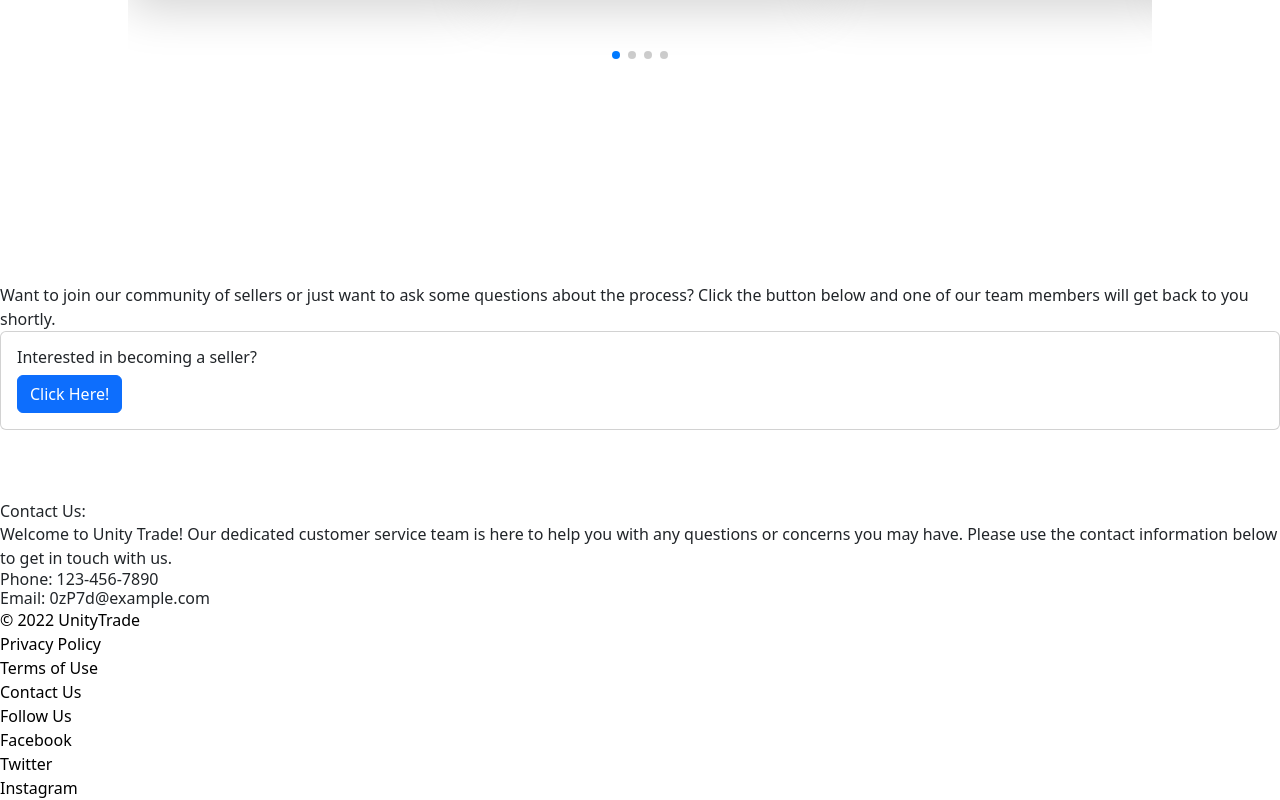
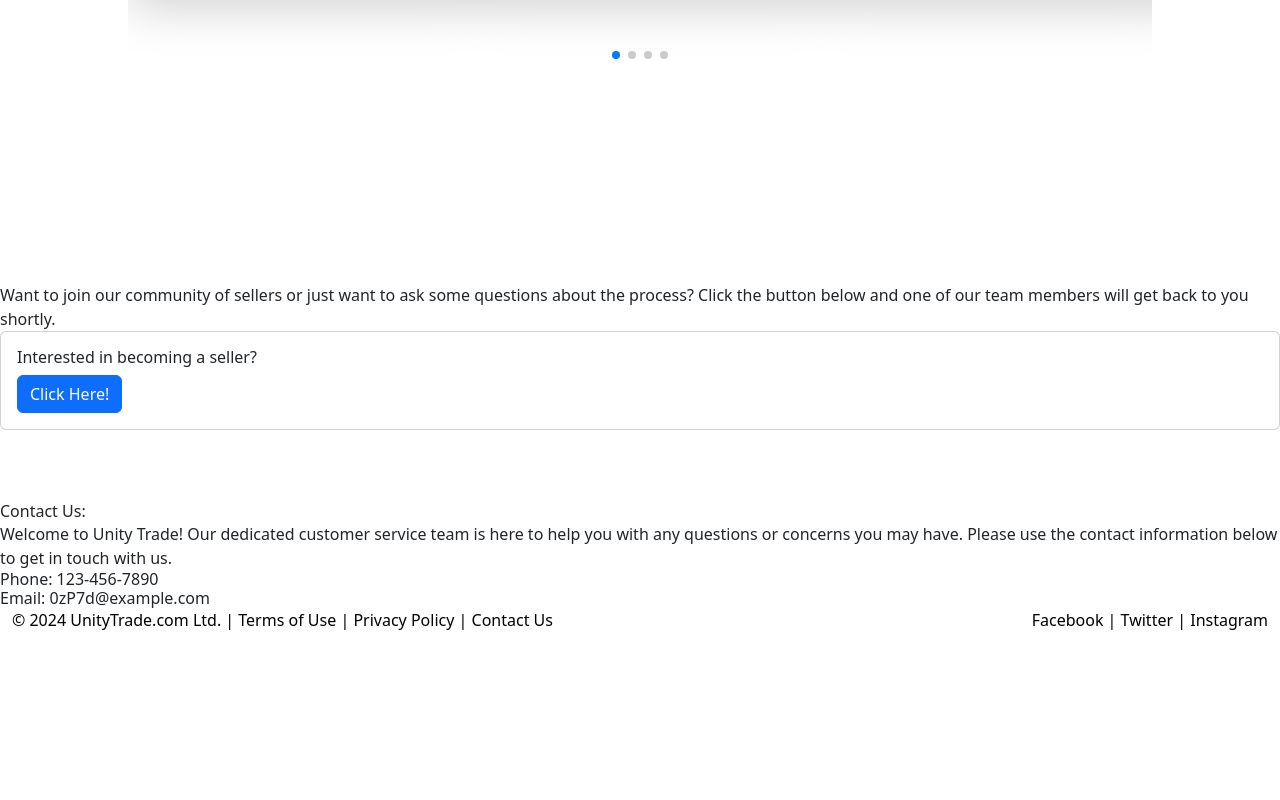
Before and after one commit to uvee35/unitytrade-website, a React (Vite) app: page / in a window 1280 px wide. Shown: the part 714-1514 px from the top of the page. After the commit the page ends 1346 px from the top, so only its background shows below. Built offline with nearby package versions, Linux system fonts and the light colour scheme.

Commit message:
remade the footer to a more clean look

```diff
--- a/src/Components/Footer/index.jsx
+++ b/src/Components/Footer/index.jsx
@@ -3,22 +3,22 @@ import React from 'react'
 
 function Footer() {
     return (
-        <footer className='footertext'>
-                <p>© 2022 UnityTrade</p>
-                <ul>
-                    <li><a href="#">Privacy Policy</a></li>
-                    <li><a href="#">Terms of Use</a></li>
-                    <li><a href="#">Contact Us</a></li>
-                </ul>
-                <div>
-                    <p>Follow Us</p>
-                    <ul>
-                        <li><a href="#">Facebook</a></li>
-                        <li><a href="#">Twitter</a></li>
-                        <li><a href="#">Instagram</a></li>
-                    </ul>
-                </div>
-
+        <footer className='footertext container-fluid d-flex'>
+            <div id='footerleft' className='col-6'>
+            © 2024 UnityTrade.com Ltd. |
+            <a href="#"> Terms of Use </a>
+            |
+            <a href="#"> Privacy Policy </a>
+            |
+            <a href="#"> Contact Us </a>
+            </div>
+            <div id='footerright' className='text-end col-6'>
+                <a href="https://www.facebook.com" target='_blank'> Facebook </a>
+                |
+                <a href="https://www.twitter.com" target='_blank'> Twitter </a>
+                |
+                <a href="https://www.instagram.com" target='_blank'> Instagram </a>
+            </div>
         </footer>
     )
 }
```
